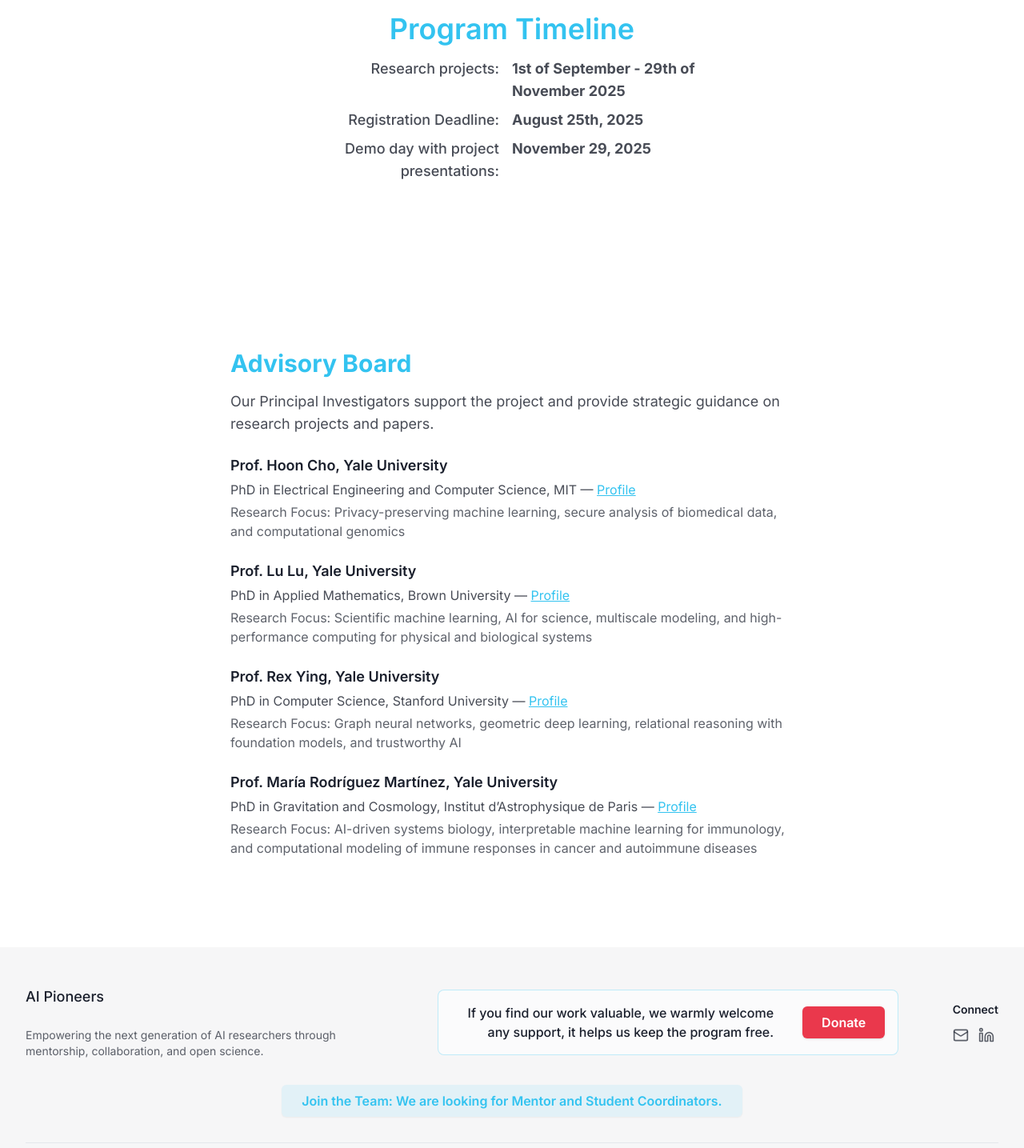
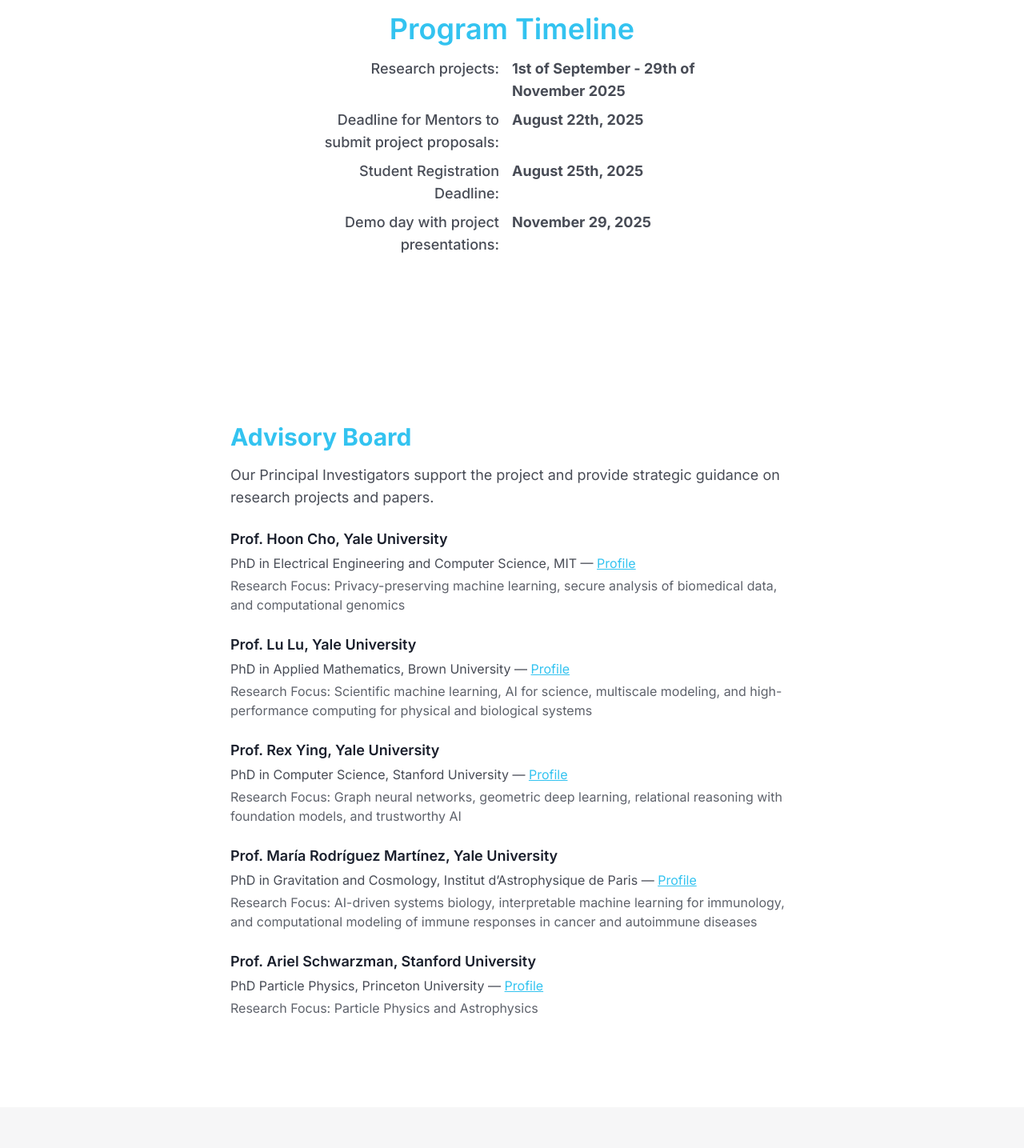
Before and after one commit to aipioneers-me/aipioneers-me.github.io, a React (Vite) app: page / in a window 1280 px wide. Shown: the part 1720-3155 px from the top of the page at 80% size. Built offline with nearby package versions, Linux system fonts and the light colour scheme.

Commit message:
small updates on frontpage data

```diff
--- a/index.html
+++ b/index.html
@@ -10,11 +10,11 @@
     <meta property="og:title" content="AI Pioneers | Mentoring the Next Generation of AI Researchers" />
     <meta property="og:description" content="Empowering the next generation of AI researchers through mentorship, collaboration, and open science." />
     <meta property="og:type" content="website" />
-    <meta property="og:image" content="/images/logo.png" />
+    <meta property="og:image" content="https://aipioneers.me/images/logo.png" />
 
     <meta name="twitter:card" content="summary_large_image" />
     <meta name="twitter:site" content="@aipioneers" />
-    <meta name="twitter:image" content="/images/logo.png" />
+    <meta name="twitter:image" content="https://aipioneers.me/images/logo.png" />
 
     <link rel="preconnect" href="https://fonts.googleapis.com">
     <link rel="preconnect" href="https://fonts.gstatic.com" crossorigin>
--- a/src/pages/Index.tsx
+++ b/src/pages/Index.tsx
@@ -42,7 +42,11 @@
           <span className="flex-1 text-left"><strong>1st of September - 29th of November 2025</strong></span>
         </div>
         <div className="flex items-start">
-          <span className="w-64 text-right pr-4 font-medium">Registration Deadline:</span>
+          <span className="w-64 text-right pr-4 font-medium">Deadline for Mentors to submit project proposals:</span>
+          <span className="flex-1 text-left"><strong>August 22th, 2025</strong></span>
+        </div>
+        <div className="flex items-start">
+          <span className="w-64 text-right pr-4 font-medium">Student Registration Deadline:</span>
           <span className="flex-1 text-left"><strong>August 25th, 2025</strong></span>
         </div>
         <div className="flex items-start">
@@ -82,6 +86,11 @@
           <p className="text-charcoal/80 mb-1">PhD in Gravitation and Cosmology, Institut d’Astrophysique de Paris — <a href="https://medicine.yale.edu/profile/maria-rodriguezmartinez/" target="_blank" rel="noopener noreferrer" className="text-accent-blue underline">Profile</a></p>
           <p className="text-charcoal/70">Research Focus: AI-driven systems biology, interpretable machine learning for immunology, and computational modeling of immune responses in cancer and autoimmune diseases</p>
         </div>
+        <div>
+          <h3 className="text-lg font-semibold text-charcoal mb-1">Prof. Ariel Schwarzman, Stanford University</h3>
+          <p className="text-charcoal/80 mb-1">PhD Particle Physics, Princeton University — <a href="https://profiles.stanford.edu/ariel-schwartzman" target="_blank" rel="noopener noreferrer" className="text-accent-blue underline">Profile</a></p>
+          <p className="text-charcoal/70">Research Focus: Particle Physics and Astrophysics</p>
+        </div>
       </div>
     </div>
   </section>
```
